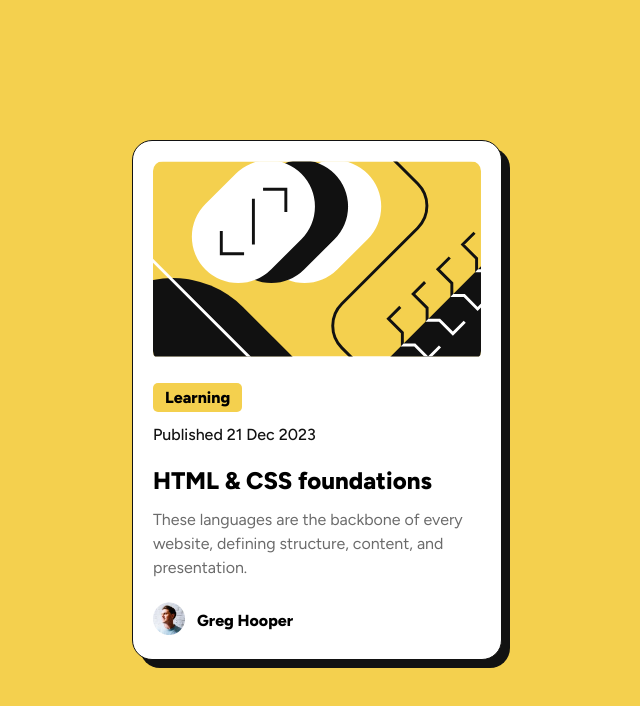
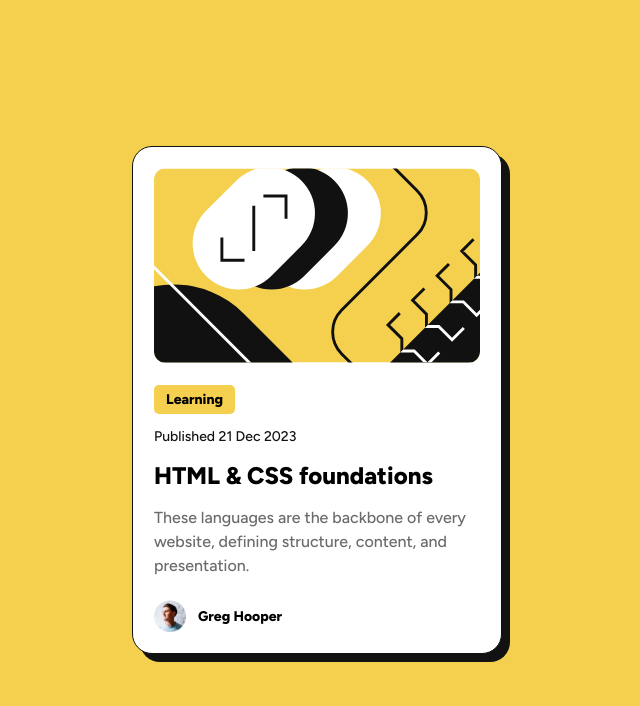
Before and after one commit to Ivan-jm/blog-preview-card, a website: page index.html in a window 1280 px wide. Shown: the whole page, without its empty margins (323-963 px from the left). Drawn offline with Linux system fonts and the light colour scheme.

Commit message:
Minor adjustments and fixes

```diff
--- a/index.html
+++ b/index.html
@@ -23,13 +23,13 @@
                 <img src="assets/images/illustration-article.svg" alt="Article preview"/>
             </figure>
             <article class="article">
-                <div class="article-types">
-                    <span class="article-types-tag u-margin-bottom-sm">Learning</span>
+                <div class="article-types u-margin-bottom-sm">
+                    <span class="article-types-tag">Learning</span>
                 </div>
 
-                <span class="article-publication-date u-margin-bottom-md">Published 21 Dec 2023</span>
+                <span class="article-publication-date">Published 21 Dec 2023</span>
 
-                <h1 class="article-title u-margin-bottom-sm">HTML & CSS foundations</h1>
+                <h1 class="article-title">HTML & CSS foundations</h1>
 
                 <p class="article-intro u-margin-bottom-md">
                     These languages are the backbone of every website, defining structure, content,
--- a/sass/base/_utilities.scss
+++ b/sass/base/_utilities.scss
@@ -1,5 +1,5 @@
 .u-margin-bottom-sm {
-    margin-bottom: 1.3rem;
+    margin-bottom: 1.2rem;
 }
 
 .u-margin-bottom-md {
--- a/sass/components/_preview-card.scss
+++ b/sass/components/_preview-card.scss
@@ -7,19 +7,20 @@
     margin: 0 auto;
 
     max-width: 37rem;
-    padding: 2rem;
+    padding: 2.1rem;
 
     background-color: variables.$color-white;
 
     border-radius: 2rem;
-    border: 1px solid variables.$color-dark-grey;
+    border: 0.1rem solid variables.$color-dark-grey;
     box-shadow: 0.8rem 0.8rem 0rem variables.$color-dark-grey;
 
     &-img {
-        border-radius: 1rem;
+        border-radius: 1.2rem;
         overflow: hidden;
 
         img {
+            display: block;
             max-width: 100%;
         }
     }
@@ -28,10 +29,11 @@
 .article {
     &-types {
         &-tag {
+            font-size: 1.4rem;
             background-color: variables.$color-yellow;
-            padding: .5rem 1.2rem;
+            padding: .6rem 1.2rem;
 
-            border-radius: 5px;
+            border-radius: 0.5rem;
 
             font-weight: variables.$weight-boldest;
             display: inline-block;
@@ -39,12 +41,14 @@
     }
 
     &-publication-date {
+        font-size: 1.4rem;
+        font-weight: variables.$weight-light;
         display: inline-block;
         color: variables.$color-dark-grey;
-        font-weight: variables.$weight-light;
     }
 
     &-title {
+        margin: 1.6rem 0;
         font-size: 2.4rem;
         font-weight: variables.$weight-boldest;
         transition: color .2s;
@@ -57,6 +61,7 @@
 
     &-intro {
         color: variables.$color-light-grey;
+        font-weight: variables.$weight-light;
         line-height: 2.4rem;
     }
 
@@ -69,11 +74,13 @@
             width: 3.2rem;
 
             &-img {
+                display: block;
                 max-width: 100%;
             }
         }
 
         &-name {
+            font-size: 1.4rem;
             font-weight: variables.$weight-boldest;
         }
     }
```
Also changed, not shown: css/style.comp.css, css/style.css, css/style.prefix.css, styles/style.css, 1 other file.
